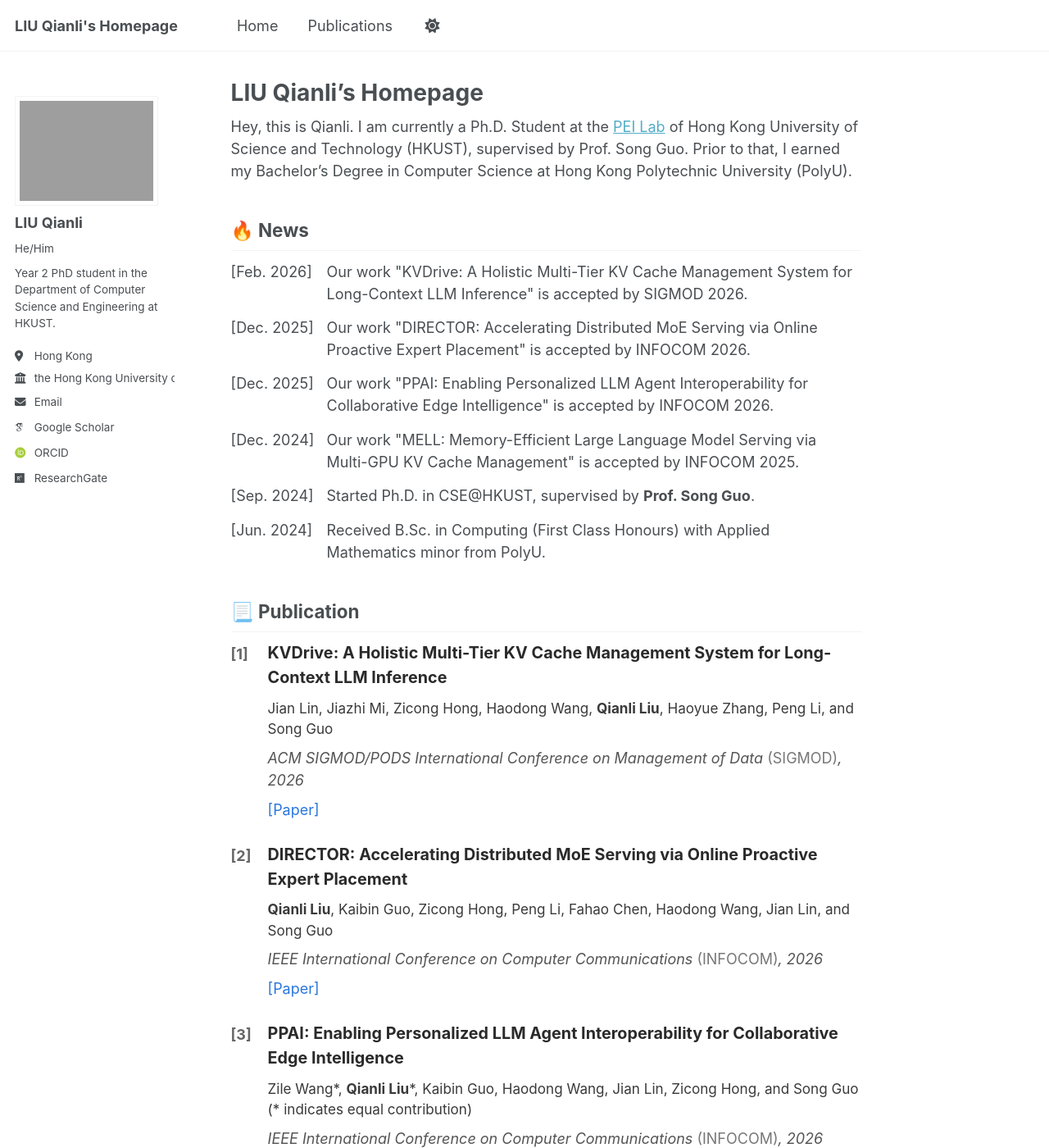
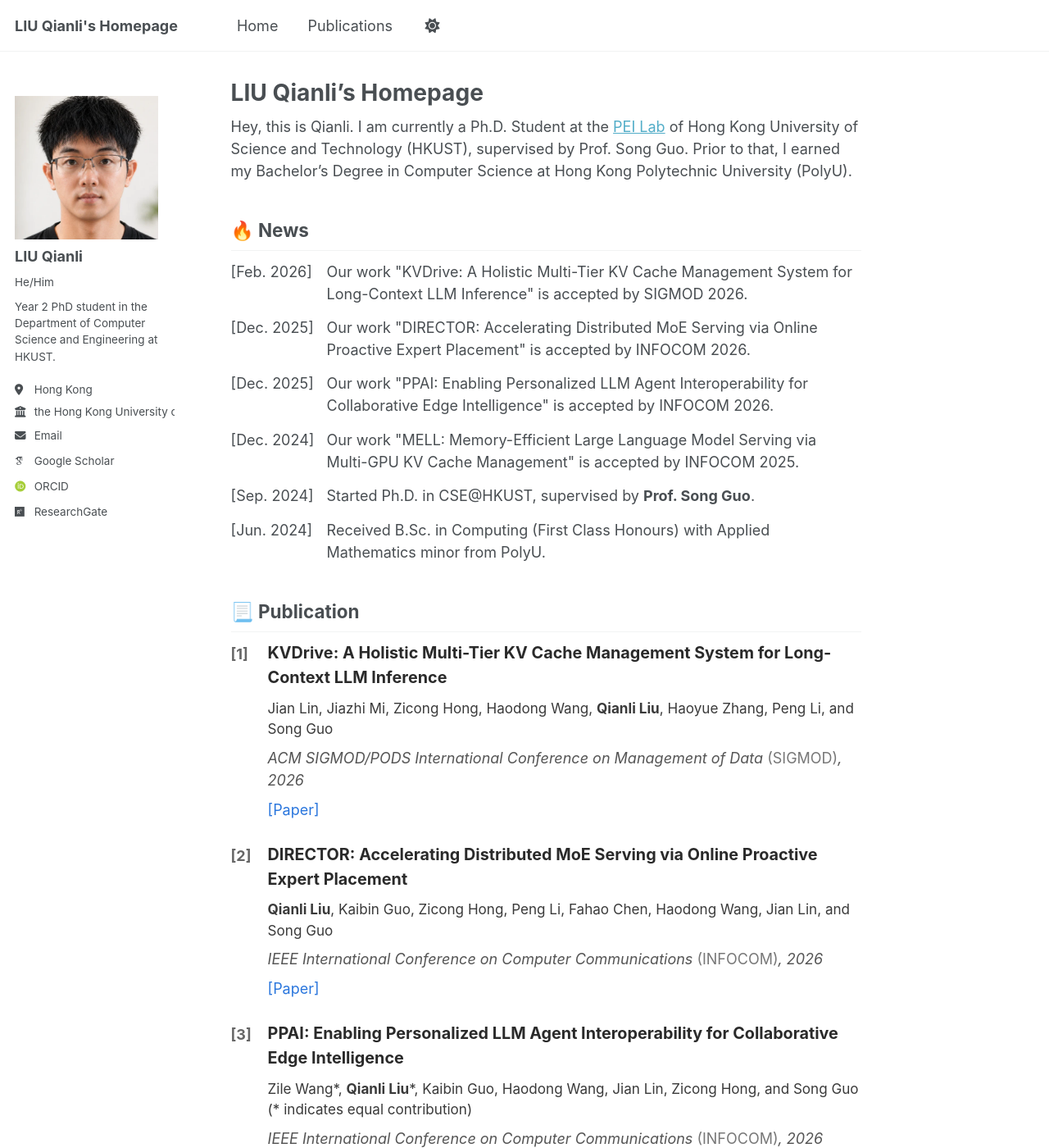
Before and after one commit to Liu-KM/liu-km.github.io, a Jekyll site: the page built from _pages/about.md, in a window 1280 px wide and 1400 px high. Shown: the whole window at 82% size. Built offline with Jekyll 4.4.1, drawn with Linux system fonts in a browser that asks for light colours; some web fonts are replaced.

Commit message:
Optimize and tighten homepage avatar

```diff
--- a/_config.yml
+++ b/_config.yml
@@ -22,7 +22,7 @@ repository               : "liu-km/liu-km.github.io"
 #               Additional customization can be done by editing /_includes/author-profile.html
 author:
   # Biographic information
-  avatar           : "profile-2026.png"
+  avatar           : "profile-2026.webp"
   name             : "LIU Qianli"
   pronouns         : "He/Him" # Pronouns for the author
   shortname        : "KM" # Short name for the author
--- a/_sass/layout/_sidebar.scss
+++ b/_sass/layout/_sidebar.scss
@@ -98,8 +98,8 @@
     border-radius: 0;
 
     @include breakpoint($large) {
-      padding: 5px;
-      border: 1px solid var(--global-border-color);
+      padding: 0;
+      border: 0;
     }
   }
 }
```
Also changed, not shown: images/profile-2026.webp (added), 1 other file.
